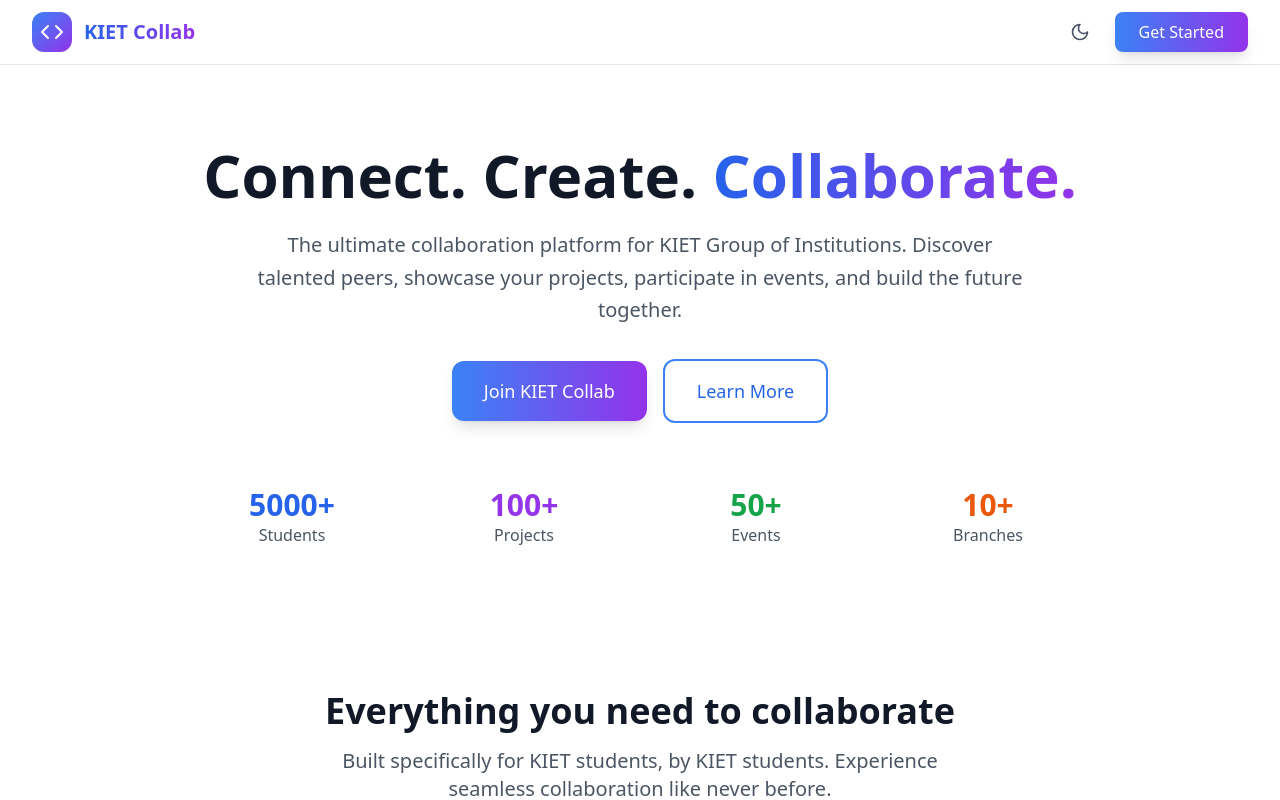
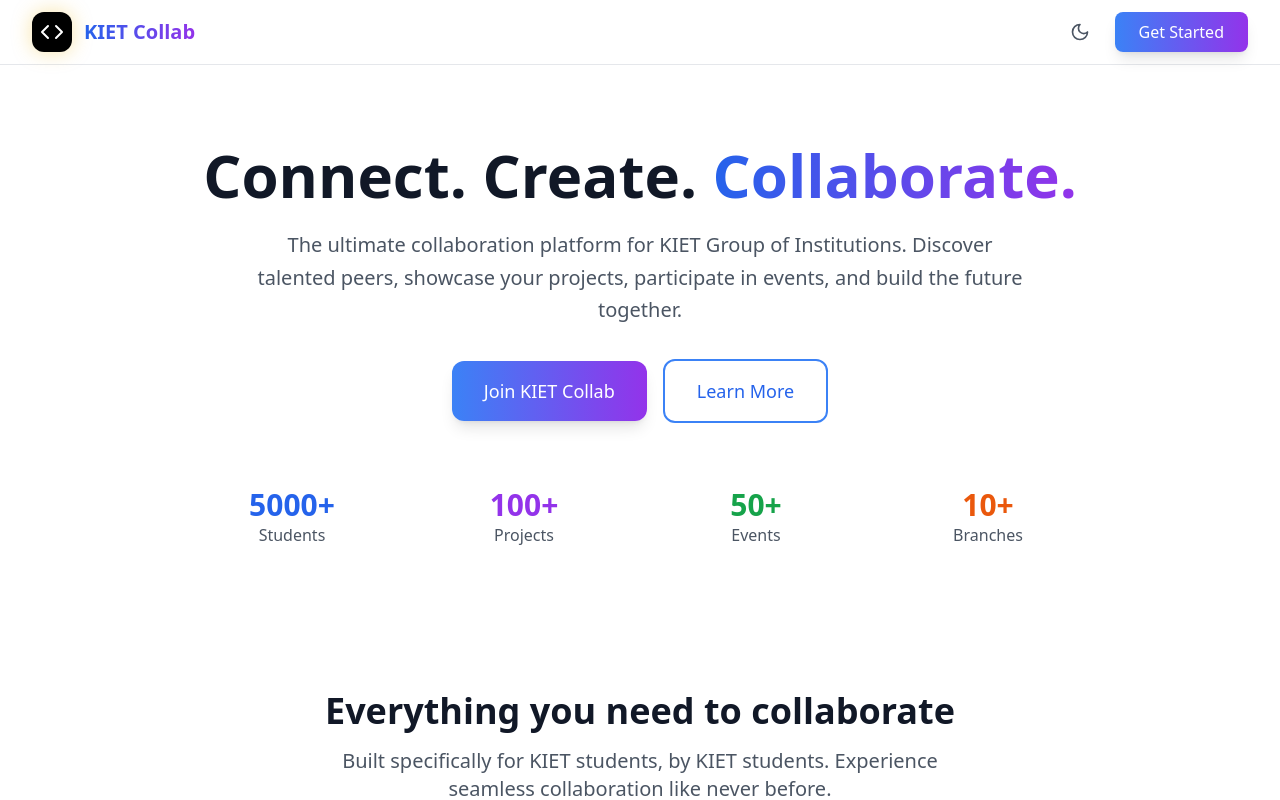
Before and after one commit to kartik-singhhh03/kiet_collab, a React (Vite) app: page / in a window 1280 px wide. Shown: the top 800 px of the page. Built offline with nearby package versions, Linux system fonts and the light colour scheme.

Commit message:
Logo container style update
cgen-5d74d57c737145098720da38a6546efd

```diff
--- a/src/App.tsx
+++ b/src/App.tsx
@@ -72,7 +72,7 @@ function LandingPage({ isDark, toggleTheme, setUser }: LandingPageProps) {
         <div className="max-w-7xl mx-auto px-4 sm:px-6 lg:px-8">
           <div className="flex items-center justify-between h-16">
             <div className="flex items-center space-x-3">
-              <div className="h-10 w-10 rounded-xl bg-gradient-to-br from-blue-500 to-purple-600 flex items-center justify-center">
+              <div className="h-10 w-10 rounded-xl bg-black dark:bg-white flex items-center justify-center shadow-[0_0_20px_rgba(234,179,8,0.35)]">
                 <Code className="h-6 w-6 text-white" />
               </div>
               <span className="text-xl font-bold bg-gradient-to-r from-blue-600 to-purple-600 bg-clip-text text-transparent">
@@ -463,7 +463,7 @@ function Dashboard({ user, isDark, toggleTheme }: DashboardProps) {
         <div className="max-w-7xl mx-auto px-4 sm:px-6 lg:px-8">
           <div className="flex items-center justify-between h-16">
             <div className="flex items-center space-x-3">
-              <div className="h-10 w-10 rounded-xl bg-gradient-to-br from-blue-500 to-purple-600 flex items-center justify-center">
+              <div className="h-10 w-10 rounded-xl bg-black dark:bg-white flex items-center justify-center shadow-[0_0_20px_rgba(234,179,8,0.35)]">
                 <Code className="h-6 w-6 text-white" />
               </div>
               <span className="text-xl font-bold bg-gradient-to-r from-blue-600 to-purple-600 bg-clip-text text-transparent">
```
